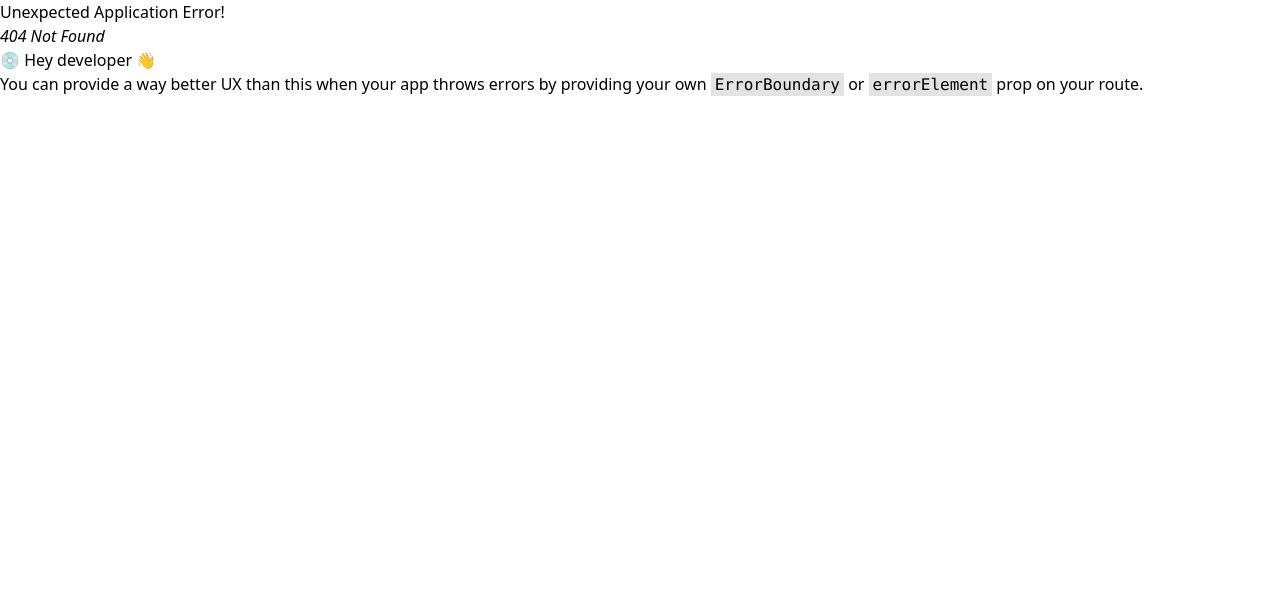
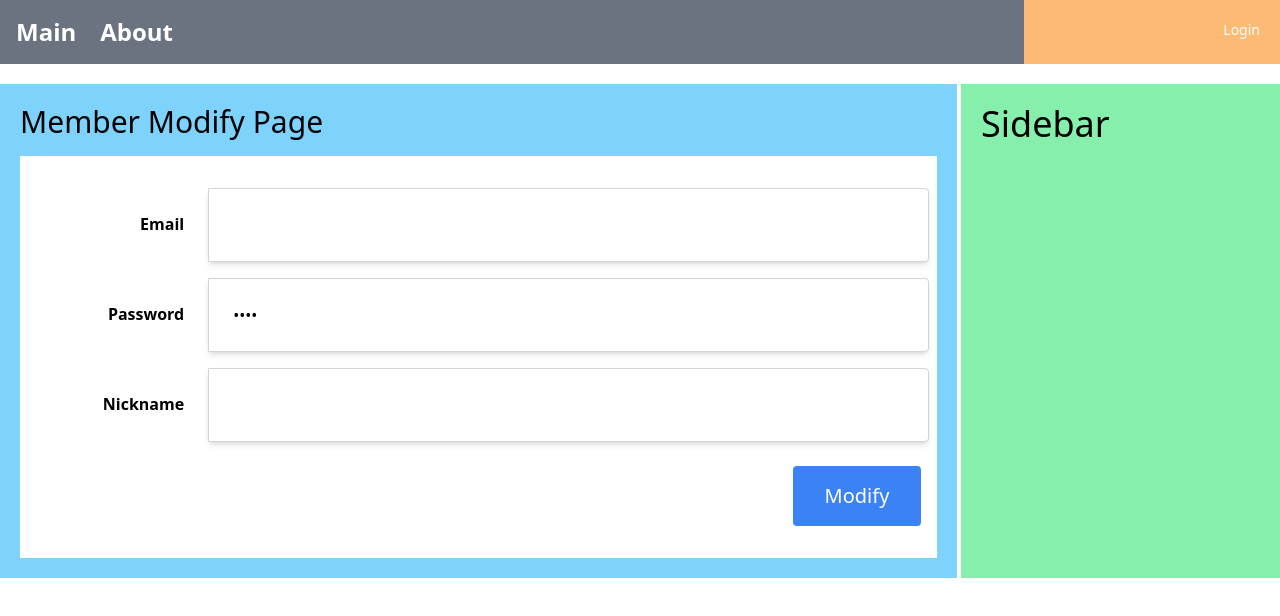
Before and after one commit to 2gechan/React_With_SpringBoot, a React (Create React App) app in the folder React_Front/mall/: page /member/modify in a window 1280 px wide. Before the commit this address had no page. Shown: the top 616 px of the page. Built offline with nearby package versions, Linux system fonts and the light colour scheme.

Commit message:
소셜로그인 후 사용자 정보 변경

```diff
--- /dev/null
+++ b/React_Front/mall/src/components/member/ModifyComponent.js
@@ -0,0 +1,77 @@
+import { useEffect, useState } from "react";
+import { useSelector } from "react-redux";
+
+const initState = {
+  email: "",
+  pw: "",
+  nickname: "",
+};
+
+const ModifyComponent = () => {
+  const [member, setMember] = useState(initState);
+
+  const loginInfo = useSelector((state) => state.loginSlice);
+
+  useEffect(() => {
+    setMember({ ...loginInfo, pw: "ABCD" });
+  }, [loginInfo]);
+
+  const handleChange = (e) => {
+    member[e.target.name] = e.target.value;
+
+    setMember({ ...member });
+  };
+
+  return (
+    <div className="mt-6">
+      <div className="flex justify-center">
+        <div className="relative mb-4 flex w-full flex-wrap items-stretch">
+          <div className="w-1/5 p-6 text-right font-bold">Email</div>
+          <input
+            className="w-4/5 p-6 rounded-r border border-solid border-neutral-300 shadow-md"
+            name="email"
+            type={"text"}
+            value={member.email}
+            readOnly
+          ></input>
+        </div>
+      </div>
+      <div className="flex justify-center">
+        <div className="relative mb-4 flex w-full flex-wrap items-stretch">
+          <div className="w-1/5 p-6 text-right font-bold">Password</div>
+          <input
+            className="w-4/5 p-6 rounded-r border border-solid border-neutral-300 shadow-md"
+            name="pw"
+            type={"password"}
+            value={member.pw}
+            onChange={handleChange}
+          ></input>
+        </div>
+      </div>
+      <div className="flex justify-center">
+        <div className="relative mb-4 flex w-full flex-wrap items-stretch">
+          <div className="w-1/5 p-6 text-right font-bold">Nickname</div>
+          <input
+            className="w-4/5 p-6 rounded-r border border-solid border-neutral-300 shadow-md"
+            name="nickname"
+            type={"text"}
+            value={member.nickname}
+            onChange={handleChange}
+          ></input>
+        </div>
+      </div>
+      <div className="flex justify-center">
+        <div className="relative mb-4 flex w-full flex-wrap justify-end">
+          <button
+            type="button"
+            className="rounded p-4 m-2 text-xl w-32 text-white bg-blue-500"
+          >
+            Modify
+          </button>
+        </div>
+      </div>
+    </div>
+  );
+};
+
+export default ModifyComponent;
--- /dev/null
+++ b/React_Front/mall/src/pages/member/ModifyPage.js
@@ -0,0 +1,15 @@
+import ModifyComponent from "../../components/member/ModifyComponent";
+import BasicLayout from "../../layouts/BasicLayout";
+
+const ModifyPage = () => {
+  return (
+    <BasicLayout>
+      <div className=" text-3xl">Member Modify Page</div>
+      <div className="bg-white w-full mt-4 p-2">
+        <ModifyComponent></ModifyComponent>
+      </div>
+    </BasicLayout>
+  );
+};
+
+export default ModifyPage;
--- a/React_Front/mall/src/router/memberRouter.js
+++ b/React_Front/mall/src/router/memberRouter.js
@@ -1,4 +1,5 @@
 import { lazy, Suspense } from "react";
+import ModifyPage from "../pages/member/ModifyPage";
 
 const Loading = <div>Loading....</div>;
 const Login = lazy(() => import("../pages/member/LoginPage"));
@@ -6,6 +7,8 @@ const Login = lazy(() => import("../pages/member/LoginPage"));
 const Logout = lazy(() => import("../pages/member/LogoutPage"));
 
 const KakaoRedirect = lazy(() => import("../pages/member/KakaoRedirectPage"));
+
+const MemberModify = lazy(() => import("../pages/member/ModifyPage"));
 
 const memberRouter = () => {
   return [
@@ -33,6 +36,14 @@ const memberRouter = () => {
         </Suspense>
       ),
     },
+    {
+      path: "modify",
+      element: (
+        <Suspense fallback={Loading}>
+          <ModifyPage />
+        </Suspense>
+      ),
+    },
   ];
 };
 
```
